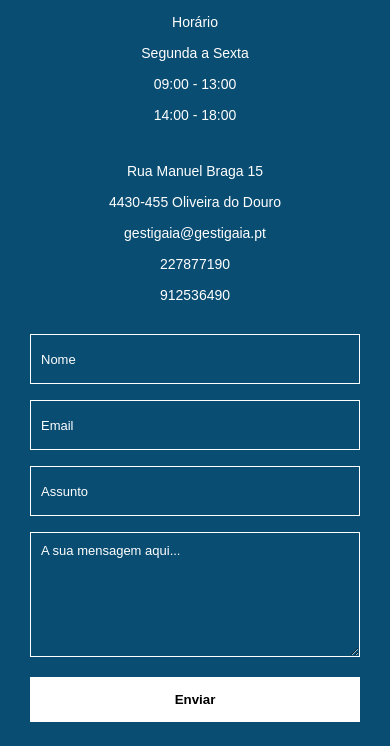
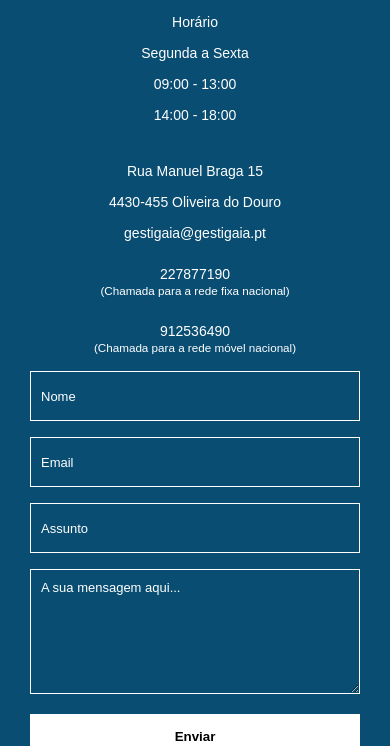
Before and after one commit to jmtavares/gestigaia, a Gatsby site: page / in a window 390 px wide. Shown: the part 4284-5030 px from the top of the page. Built offline with nearby package versions, Linux system fonts and the light colour scheme; Gatsby itself is replaced by a stand-in of ours.

Commit message:
add phone messages

```diff
--- a/src/sections/contact-us/index.js
+++ b/src/sections/contact-us/index.js
@@ -57,6 +57,10 @@ const Link = styled.a`
   color: #fff;
   text-decoration: none;
   margin: 0 0 15px 0;
+`;
+
+const PhoneLink = styled(Link)`
+  margin: 0;
 `;
 
 const MapContainer = styled.div`
@@ -145,8 +149,15 @@ const ContactUs = () => (
           <Link href="mailto:gestigaia@gestigaia.pt">
             gestigaia@gestigaia.pt
           </Link>
-          <Link href="tel:227877190">227877190</Link>
-          <Link href="tel:912536490">912536490</Link>
+          <Block>
+            <PhoneLink href="tel:227877190">227877190</PhoneLink>
+            <small>(Chamada para a rede fixa nacional)</small>
+          </Block>
+
+          <Block>
+            <PhoneLink href="tel:912536490">912536490</PhoneLink>
+            <small>(Chamada para a rede móvel nacional)</small>
+          </Block>
         </Block>
 
         <Form
```
Also changed, not shown: package.json (+15 -12 lines), 1 other file.
